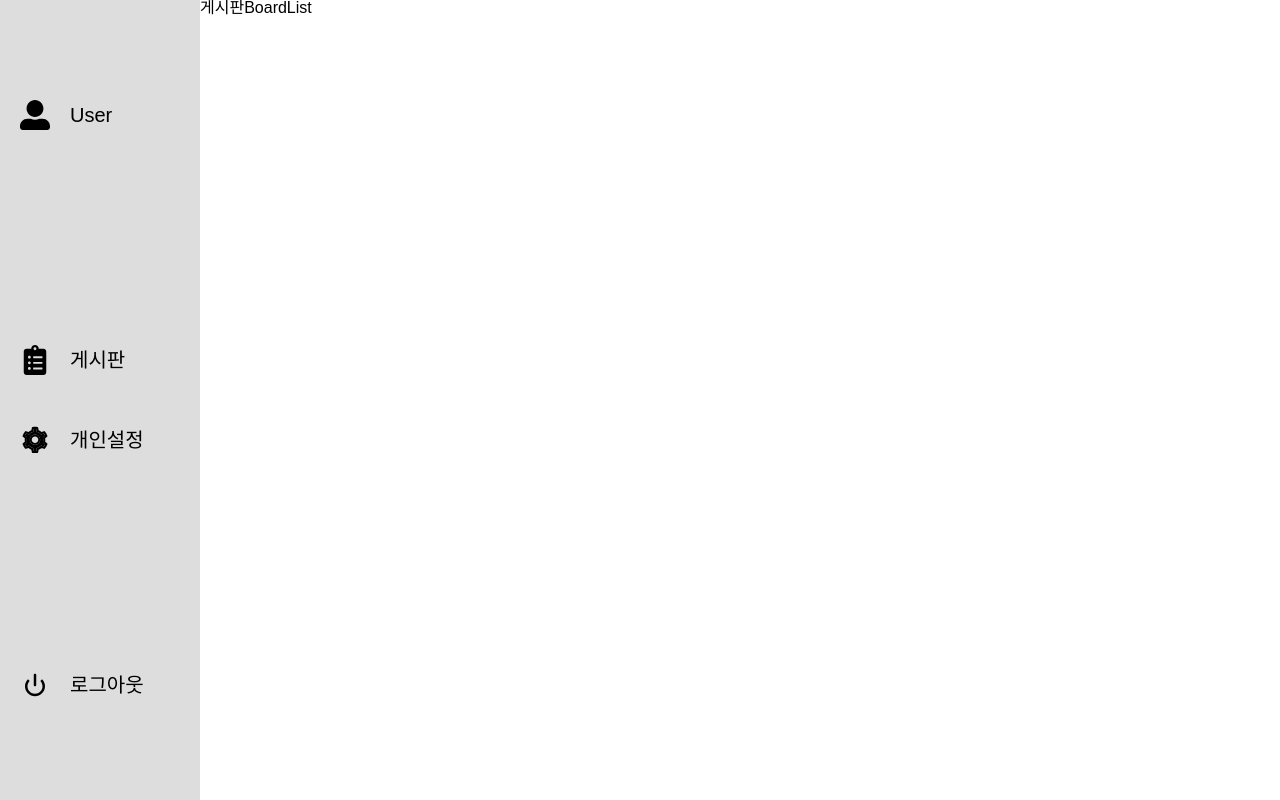
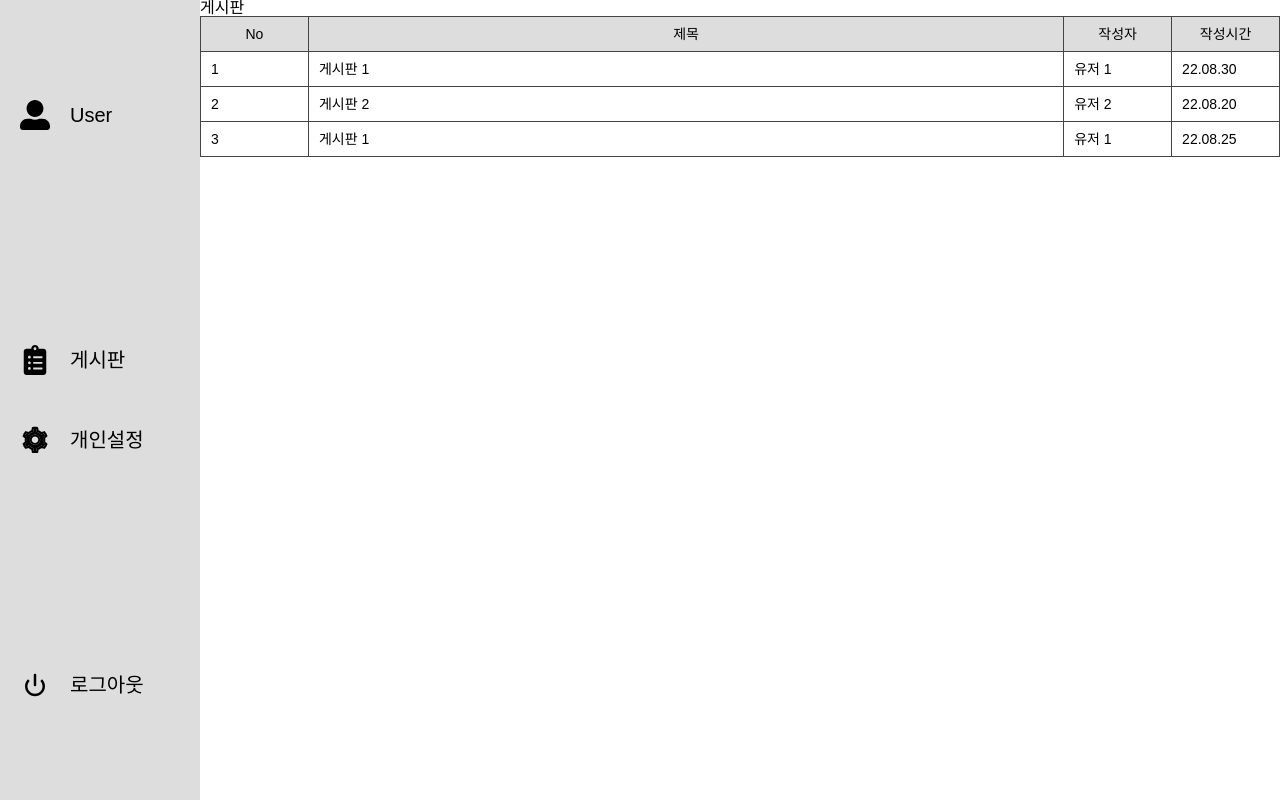
Before and after one commit to jeongyeon5/winningi, a React (Create React App) app: page /board in a window 1280 px wide. Built offline with nearby package versions, Linux system fonts and the light colour scheme.

Commit message:
[Add] 게시판 Mock Data fetch 완료

```diff
--- a/src/components/BoardLayout/components/boardList.js
+++ b/src/components/BoardLayout/components/boardList.js
@@ -1,7 +1,20 @@
 
-const BoardList = () => {
+
+const BoardList = ({ boardData }) => {
     return(<>
-        BoardList
-    </>)
+        {boardData &&
+            boardData.map((board,idx)=> {
+                return (
+                    <tr key={idx}>
+                        <td>{board.id}</td>
+                        <td>{board.title}</td>
+                        <td>{board.writer}</td>
+                        <td>{board.data}</td>
+                    </tr>
+                )
+            })
+        }
+</>)
 }
+
 export default BoardList;
--- a/src/components/BoardLayout/index.js
+++ b/src/components/BoardLayout/index.js
@@ -1,8 +1,52 @@
+import styled from 'styled-components';
 import BoardList from "./components/boardList";
 
-const BoardLayout = () => {
-    return(<>
-        <BoardList />
+const BoardLayout = ({ boardData }) => {
+    // console.log('boardData', boardData);
+    return (<>
+
+        <BoardTable>
+            <colgroup>
+                <col width="10%" />
+                <col width="70%" />
+                <col width="10%" />
+                <col width="10%" />
+
+
+            </colgroup>
+                <thead>
+                    <tr>
+                        <th>No</th>
+                        <th>제목</th>
+                        <th>작성자</th>
+                        <th>작성시간</th>
+                    </tr>
+                </thead>
+                <tbody>
+                    <BoardList boardData={boardData} />
+                </tbody>
+        </BoardTable>
+
+
+
     </>)
 }
+const BoardTable = styled.table`
+    width: 100%;
+	border: 1px solid #444;
+	border-collapse: collapse;
+    thead {
+        tr {
+            background-color: #ddd;
+        }
+    }
+    tr {
+        cursor: pointer;
+        th, td {
+            border: 1px solid #444;
+			padding: 10px;
+			font-size: 14px;
+        }
+    }
+`
 export default BoardLayout;
--- a/src/pages/Board.js
+++ b/src/pages/Board.js
@@ -1,12 +1,22 @@
+import { useEffect, useState } from 'react';
 import styled from 'styled-components';
 import BoardLayout from '../components/BoardLayout';
 
 
 const Board = () => {
+
+    const [ boardData, setBoardData] = useState([]);
+
+    useEffect(() => {
+        fetch("/data/board.json")
+        .then((res) => res.json())
+            .then((data) => setBoardData(data.BoardData))
+            // .then((data) => console.log(data.BoardData))
+    }, []);
     return (
         <BoardWrap>
             게시판
-            <BoardLayout />
+            <BoardLayout boardData={boardData}/>
         </BoardWrap>
     );
 };
--- a/src/pages/Main.js
+++ b/src/pages/Main.js
@@ -1,5 +1,6 @@
 import styled from 'styled-components';
 import Chart from '../components/Chart';
+
 const Main = () => {
     return (
         <MainWrap>
```
